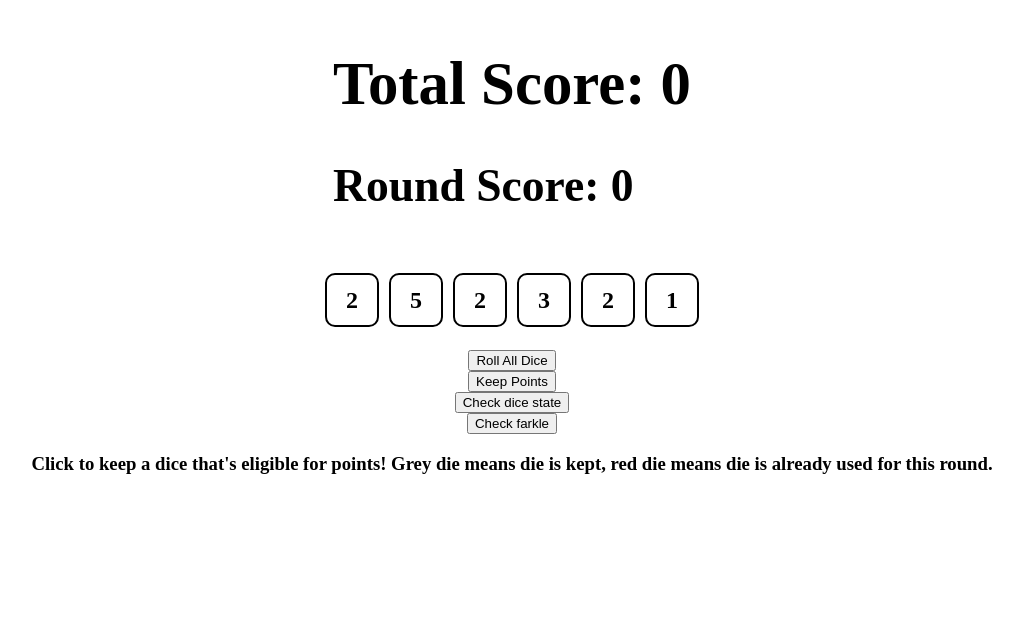
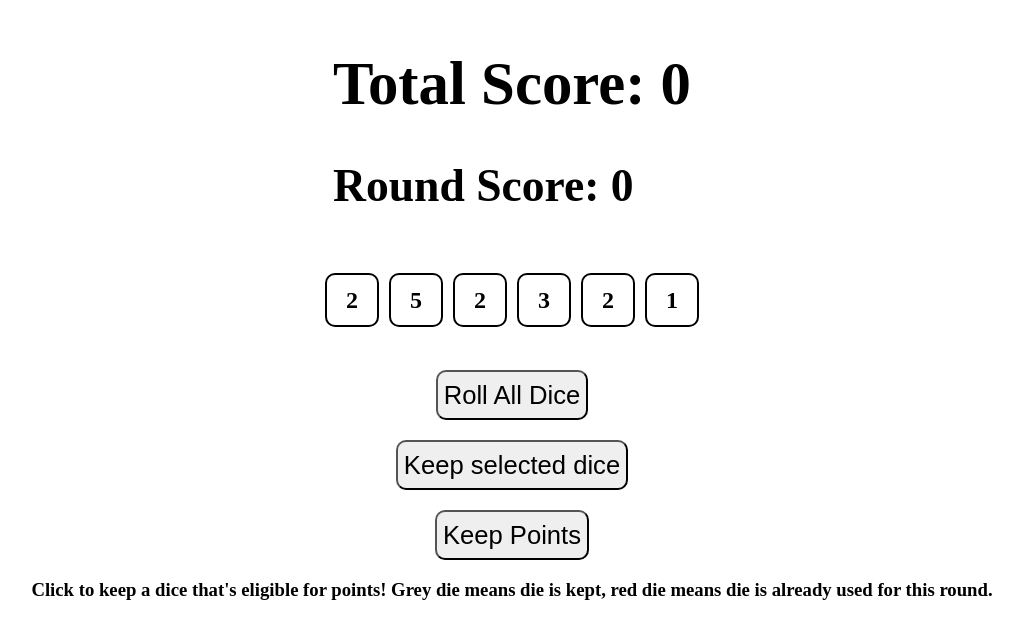
Before and after one commit to bpfahert/farkle, a React (Create React App) app in the folder farkle-game/: page / in a window 1280 px wide. Shown: the top 638 px of the page, without its empty margins (128-1151 px from the left). Built offline with nearby package versions, Linux system fonts and the light colour scheme.

Commit message:
Fix scorekeeping functionality
Fixed a bug where the total score was only adding when the button was clicked
twice, likely due to asynchronous setState functions. Temporarily added a
button and function to select dice to keep and update the score in addition to
the keep score button.

```diff
--- a/farkle-game/src/App.js
+++ b/farkle-game/src/App.js
@@ -17,6 +17,7 @@ function App() {
           value: Math.ceil(Math.random() * 6),
           isKept : false,
           isUsed: false,
+          pointsGiven: false,
           diceID : i
         });
     }
@@ -30,6 +31,7 @@ function App() {
 
 
   function rollAllDice() {
+    // calculateRoundScore(); TAKE OUT?
     setDice(prevDice => prevDice.map(die => {
       if (die.isKept === false) {
         return {...die, value: Math.ceil(Math.random() * 6)};
@@ -53,34 +55,18 @@ function App() {
 
   //Check for farkle every time dice are rolled
   React.useEffect(() => {
-    isFarkle();
-  }, [dice])
-
-  //function for getting only the values of the unused dice
-  function getUnusedDiceValues() {
       const unusedDiceArray = dice.filter(die => die.isUsed === false);
       const farkleArray = [];
       for (let i = 0; i < unusedDiceArray.length; i++) {
         farkleArray[i] = unusedDiceArray[i].value;
       }
-    return farkleArray;
-  }
-
-  //Function to check for a farkle and to handle it if true
-  function isFarkle() {
-    const farkleArray = getUnusedDiceValues();
+      if (farkleArray.includes(1) === false && farkleArray.includes(5) === false && farkleArray.length > 0) {
         console.log(farkleArray);
-    if (farkleArray.includes(1) === false && farkleArray.includes(5) === false && farkleArray.length > 0) {
-      handleFarkle();
-    }
-  }
-
-  function handleFarkle() {
         setRoundScore(0);
         setDice(initializeDice);
         alert("Farkle!");
       }
-
+    }, [dice])
 
   //FINISH
   function calculateRoundScore() {
@@ -92,16 +78,15 @@ function App() {
     scoreCalculator(roundScoreArray);
   }
 
-  //TODO: Write a function that calculates score each time you role
+  //TODO: Write a function that calculates score each time you roll
   function scoreCalculator(array) {
     const score = array.reduce( (round, value) => {
       if (!round[value]) {
         round[value] = 0;
       }
-      round[value] += 1;;
+      round[value] += 1;
       return round;
     },{})
-    console.log(score);
     let newScore = 0;
     if (score[1] && score[5]) {
       newScore = (score[1] * 100) + (score[5] * 50);
@@ -112,19 +97,42 @@ function App() {
     else if (score[1]) {
       newScore = score[1] * 100;
     }
-    console.log(newScore);
     setRoundScore(prevScore => {
-      return prevScore += newScore;
+      return prevScore + newScore;
     } )
   }
 
+    // //function to change round score DONT NEED?
+    // function changeRoundScore(score) {
+    //   setRoundScore(prevScore => {
+    //     return prevScore + score;
+    //   })
+    // }
+
   //FUNCTION TO KEEP POINTS AND ADD TO TOTAL
   function keepPoints() {
+    //Set timeout or await?? Round score isn't adding in this case
     setTotalScore(prevScore => {
-      return prevScore += roundScore;
-    })
+      return prevScore + roundScore;
+    });
+    resetRound();
+  }
+
+  function keepSelectedDice() {
+    calculateRoundScore();
+    setDice(prevDice => prevDice.map(die => {
+      if (die.isKept === true) {
+        return {...die, pointsGiven: true};
+      }
+      else {
+        return {...die};
+      }
+}))};
+
+
+  function resetRound() {
+    setDice(initializeDice);
     setRoundScore(0);
-    setDice(initializeDice());
   }
 
   //FUNCTION TO CHECK IF ALL DICE ARE USED AND THE PLAYER CAN CHOOSE TO ROLL AGAIN(NOT IMPLEMENTED IN ANYTHING YET)
@@ -142,7 +150,7 @@ function App() {
 
   const diceArray = dice.map(die => {
     return (
-    <Dice value={die.value} iskept={die.isKept} isused={die.isUsed} diceid={die.id} key={die.id} keepdie={() => {keepDie(die.diceID)}} />
+    <Dice value={die.value} iskept={die.isKept} isused={die.isUsed} diceid={die.id} key={die.id} pointsgiven={die.pointsGiven} keepdie={() => {keepDie(die.diceID)}} />
     )}
   )
 
@@ -157,10 +165,8 @@ function App() {
         {diceArray}
       </div>
       <button type="button" onClick={rollAllDice}> Roll All Dice</button>
+      <button onClick={keepSelectedDice}>Keep selected dice</button>
       <button type="button" onClick={keepPoints}> Keep Points</button>
-      <button onClick={checkDice}>Check dice state</button>
-      <button onClick={calculateRoundScore}>Check farkle</button>
-      {/* <button onClick={isEndOfRound}>Check round</button> */}
       <h3>Click to keep a dice that's eligible for points! Grey die means die is kept, red die means die is already used for this round.</h3>
     </div>
   );
--- a/farkle-game/src/Components/Dice.js
+++ b/farkle-game/src/Components/Dice.js
@@ -3,7 +3,7 @@ import React from 'react';
 export default function Dice(props) {
 
     function diceStatus() {
-        if (props.isused === true) {
+        if (props.pointsgiven === true || props.isused === true) {
             return "diceused";
         }
         else if (props.iskept === true) {
--- a/farkle-game/src/style.css
+++ b/farkle-game/src/style.css
@@ -1,4 +1,9 @@
-
+button {
+    margin-top: 20px;
+    height: 50px;
+    font-size: 1.6rem;
+    border-radius: 10px;
+}
 
 .app {
     display: flex;
```
Lines whose indentation alone changed are shown as unchanged.
